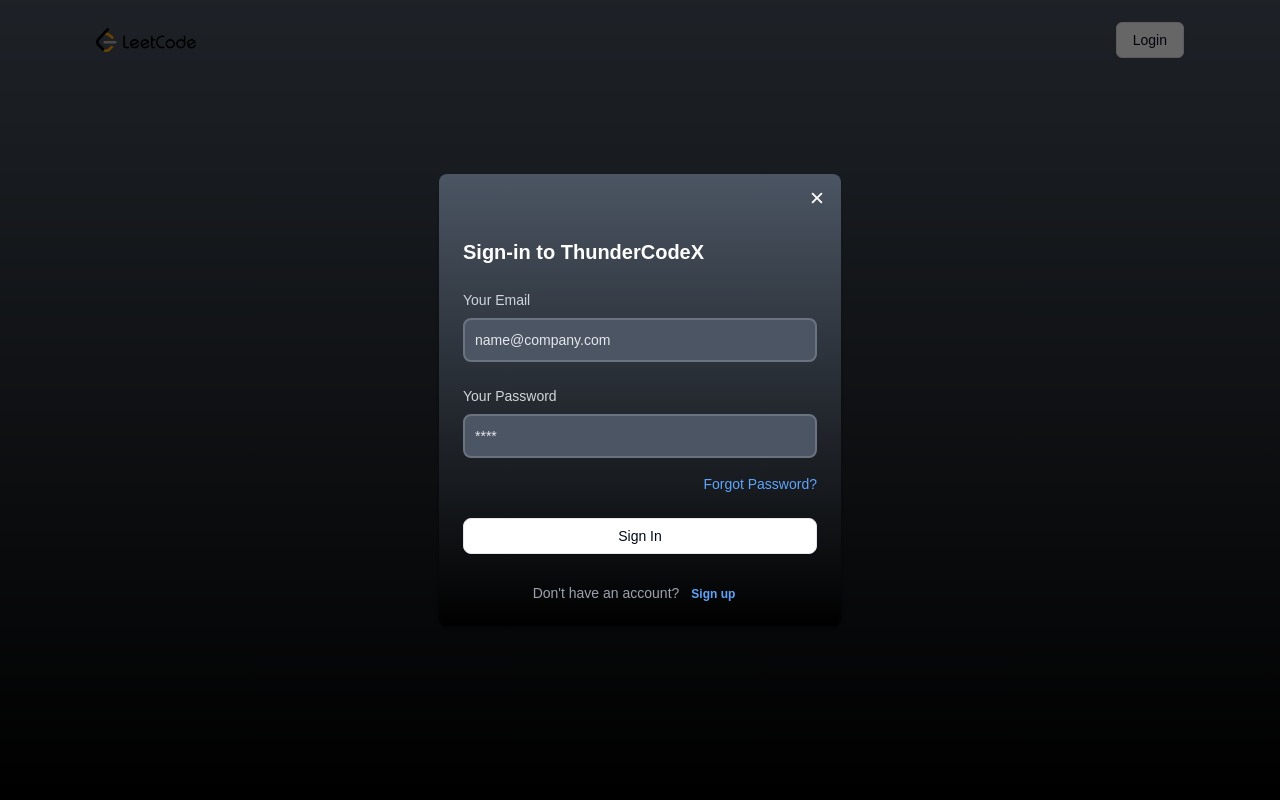
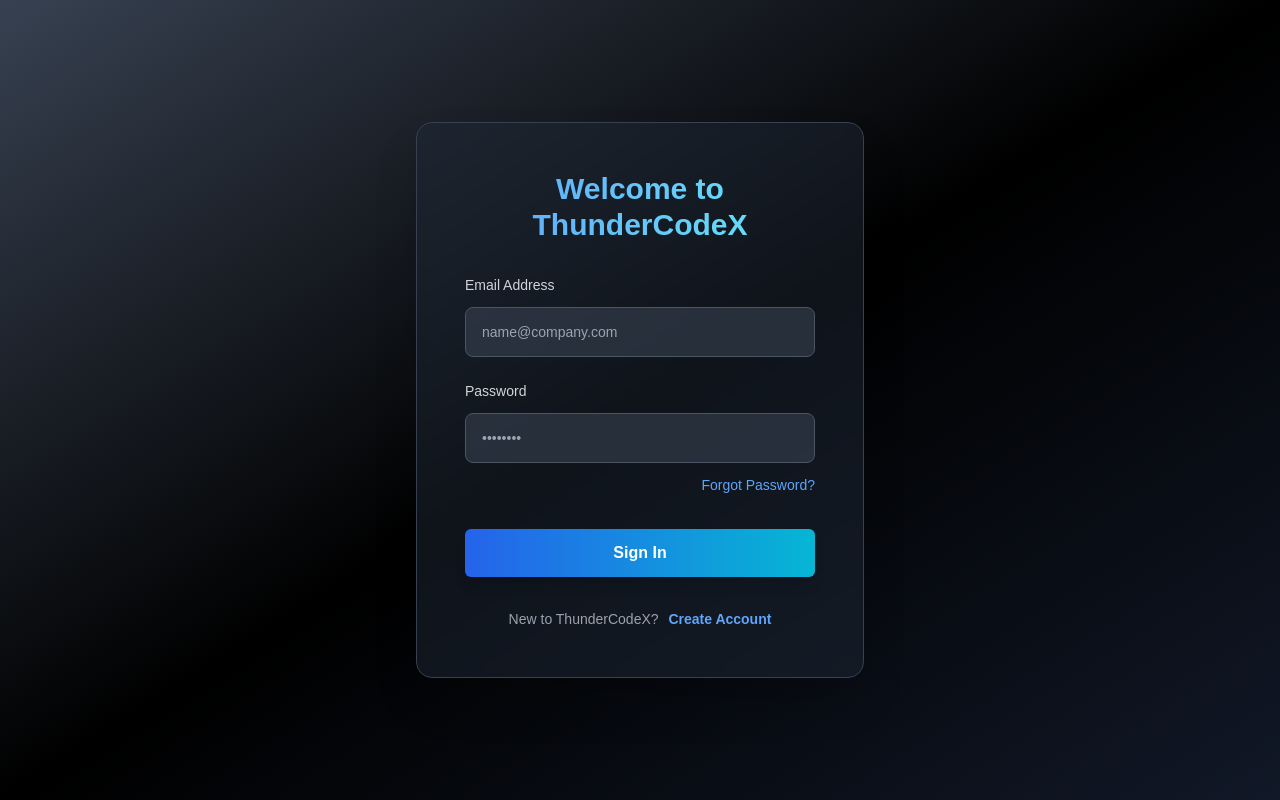
Before and after one commit to KARDT89/ThunderCodeX, a Next.js app in the folder my-app/: page /login in a window 1280 px wide. Built offline with nearby package versions, Linux system fonts and the light colour scheme.

Commit message:
add: Firebase + signup

```diff
--- a/my-app/app/(auth)/layout.jsx
+++ /dev/null
@@ -1,37 +0,0 @@
-import React from 'react'
-import { Navbar } from '@/app/components/Navbar/Navbar'
-import { IoClose } from 'react-icons/io5'
-
-const layout = ({children}) => {
-  return (
-    <>
-    <div className='bg-gradient-to-b from-gray-600 to-black h-screen relative'>
-        <div className="max-w-7xl mx-auto">
-            <Navbar/>
-        </div>
-        <>
-      <div className="absolute top-0 left-0 w-full h-full flex items-center justify-center bg-black bg-opacity-60"></div>
-      <div className="w-full sm:w-[450px]  absolute top-[50%] left-[50%] translate-x-[-50%] translate-y-[-50%]  flex justify-center items-center">
-        <div className="relative w-full h-full mx-auto flex items-center justify-center">
-          <div className="bg-white rounded-lg shadow relative w-full bg-gradient-to-b from-bg-orange to-slate-900 mx-6">
-            <div className="flex justify-end p-2">
-              <button
-                type="button"
-                className="bg-transparent  rounded-lg text-sm p-1.5 ml-auto inline-flex items-center hover:bg-gray-800 hover:text-white text-white"
-                // onClick={closeModal}
-              >
-                <IoClose className="h-5 w-5" />
-              </button>
-            </div>
-            {children}
-          </div>
-        </div>
-      </div>
-    </>
-
-    </div>
-    </>
-
-  )
-}
-export default layout
--- a/my-app/app/(auth)/login/page.jsx
+++ b/my-app/app/(auth)/login/page.jsx
@@ -1,63 +1,80 @@
 import React from "react";
 import { Button } from "@/components/ui/button";
+import Link from "next/link";
+
 
 const Login = () => {
+
     return (
-    <form className="space-y-6 px-6 py-4">
-      <h3 className="text-xl text-white font-bold">Sign-in to ThunderCodeX</h3>
+
+        <div className="min-h-screen bg-gradient-to-br from-gray-700 via-black to-gray-900 flex items-center justify-center p-4">
+            <form className="space-y-8 p-12 rounded-2xl bg-gray-800/50 backdrop-blur-sm border border-gray-700 shadow-2xl w-full max-w-md">
+                <h3 className="text-3xl text-center font-extrabold bg-gradient-to-r from-blue-400 to-cyan-300 bg-clip-text text-transparent">
+                    Welcome to ThunderCodeX
+                </h3>
+
+                <div className="space-y-6">
                     <div>
                         <label
                             htmlFor="email"
-          className="text-sm font-medium block mb-2 text-gray-300"
+                            className="block mb-3 text-sm font-medium text-gray-300"
                         >
-          Your Email
+                            Email Address
                         </label>
                         <input
                             type="email"
-          name="email"
                             id="email"
-          className="border-2 outline-none sm:text-sm rounded-lg focus:ring-blue-500 focus:border-blue-500 block w-full p-2.5 bg-gray-600 border-gray-500 placeholder-gray-200"
+                            className="w-full px-4 py-3.5 text-sm rounded-lg bg-gray-700/60 border border-gray-600 focus:border-blue-500 focus:ring-2 focus:ring-blue-500/30 placeholder-gray-400 text-white transition-all duration-200"
                             placeholder="name@company.com"
                         />
                     </div>
-      <div className="flex flex-col">
+
+                    <div>
                         <label
                             htmlFor="password"
-          className="text-sm font-medium block mb-2 text-gray-300"
+                            className="block mb-3 text-sm font-medium text-gray-300"
                         >
-          Your Password
+                            Password
                         </label>
                         <input
                             type="password"
-          name="password"
                             id="password"
-          className="border-2 outline-none sm:text-sm rounded-lg focus:ring-blue-500 focus:border-blue-500 block w-full p-2.5 bg-gray-600 border-gray-500 placeholder-gray-200"
-          placeholder="****"
+                            className="w-full px-4 py-3.5 text-sm rounded-lg bg-gray-700/60 border border-gray-600 focus:border-blue-500 focus:ring-2 focus:ring-blue-500/30 placeholder-gray-400 text-white transition-all duration-200"
+                            placeholder="••••••••"
                         />
+                        <Link href='/reset-password'>
                             <button
                                 type="button"
-          // onClick={onSwitchToReset}
-          className="text-sm text-blue-400 hover:text-blue-300 transition-colors mt-4 flex justify-end"
+                                className="text-sm mt-3 text-blue-400 hover:text-blue-300 transition-colors w-full text-right"
                             >
                                 Forgot Password?
                             </button>
+                        </Link>
+
                     </div>
-      <Button type="submit" variant={"outline"} className="w-full rounded-lg">
+                </div>
+
+                <Button
+                    type="submit"
+                    className="w-full py-6 text-base font-semibold bg-gradient-to-r from-blue-600 to-cyan-500 hover:from-blue-700 hover:to-cyan-600 text-white transition-all hover:scale-[1.02] shadow-lg hover:shadow-blue-500/20"
+                >
                     Sign In
                 </Button>
-      <div className="text-center text-sm text-gray-400">
-        Don't have an account?
+
+                <div className="text-sm text-center text-gray-400">
+                    New to ThunderCodeX?{" "}
+                    <Link href={'/signup'}>
                         <Button
-          type="button"
                             variant="link"
-          size="sm"
-          // onClick={onSwitchToSignup}
-          className="font-semibold text-blue-400 hover:text-blue-300 transition-colors"
+                            className="p-0 text-blue-400 hover:text-blue-300 font-semibold ml-1.5 h-auto"
                         >
-          Sign up
+                            Create Account
                         </Button>
+                    </Link>
+
                 </div>
             </form>
+        </div>
     );
 };
 
--- a/my-app/app/(auth)/reset-password/page.jsx
+++ b/my-app/app/(auth)/reset-password/page.jsx
@@ -1,34 +1,53 @@
-import React from 'react'
-import { Button } from '@/components/ui/button'
+import React from "react";
+import { Button } from "@/components/ui/button";
+import Link from "next/link";
 
 const ResetPassword = () => {
 	return (
-    <form className='space-y-6 px-6 lg:px-8 pb-4 sm:pb-6 xl:pb-8'>
-			<h3 className='text-xl font-bold text-white '>Reset Password</h3>
-			<p className='text-sm text-white text-semibold'>
-				Forgotten your password? Enter your e-mail address below, and we&apos;ll send you an e-mail allowing you
-				to reset it.
+		<div className="min-h-screen bg-gradient-to-br from-gray-700 via-black to-gray-900 flex items-center justify-center p-4">
+			<form className="space-y-8 p-12 rounded-2xl bg-gray-800/50 backdrop-blur-sm border border-gray-700 shadow-2xl w-full max-w-md">
+				<h3 className="text-3xl text-center font-extrabold bg-gradient-to-r from-blue-400 to-cyan-300 bg-clip-text text-transparent">
+					Reset Password
+				</h3>
+
+				<p className="text-sm text-gray-300 text-center">
+					Forgotten your password? Enter your e-mail address below, and we&apos;ll send you a link to reset it.
 				</p>
+
 				<div>
-				<label htmlFor='email' className='text-sm font-medium block mb-2 text-gray-300'>
-					Your email
+					<label htmlFor="email" className="block mb-3 text-sm font-medium text-gray-300">
+						Your Email
 					</label>
 					<input
-					type='email'
-					name='email'
-					id='email'
-					className='border-2 outline-none sm:text-sm rounded-lg focus:ring-blue-500 focus:border-blue-500 block w-full p-2.5 bg-gray-600 border-gray-500 placeholder-gray-400 text-white'
-					placeholder='name@company.com'
+						type="email"
+						id="email"
+						className="w-full px-4 py-3.5 text-sm rounded-lg bg-gray-700/60 border border-gray-600 focus:border-blue-500 focus:ring-2 focus:ring-blue-500/30 placeholder-gray-400 text-white transition-all duration-200"
+						placeholder="name@company.com"
 					/>
 				</div>
 
 				<Button
-				type='submit'
-                variant={'outline'} className='w-full'>
+					type="submit"
+					className="w-full py-6 text-base font-semibold bg-gradient-to-r from-blue-600 to-cyan-500 hover:from-blue-700 hover:to-cyan-600 text-white transition-all hover:scale-[1.02] shadow-lg hover:shadow-blue-500/20"
+				>
 					Reset Password
 				</Button>
+
+				<div className="text-sm text-center text-gray-400">
+					Remembered your password?{" "}
+					<Link href={'/login'}>
+						<Button
+							variant="link"
+							className="p-0 text-blue-400 hover:text-blue-300 font-semibold ml-1.5 h-auto"
+						>
+							Sign In
+						</Button>
+					</Link>
+
+				</div>
 			</form>
-  )
-}
+		</div>
+	);
+};
 
-export default ResetPassword
+export default ResetPassword;
--- a/my-app/app/(auth)/signup/page.jsx
+++ b/my-app/app/(auth)/signup/page.jsx
@@ -1,71 +1,124 @@
-import React from "react";
+'use client';
+
+import React, {useEffect} from "react";
 import { Button } from "@/components/ui/button";
+import Link from "next/link";
+import {useState} from "react";
+import {auth} from "@/app/firebase/firebase";
+import {useCreateUserWithEmailAndPassword} from "react-firebase-hooks/auth";
+import {useRouter} from "next/navigation";
 
 const Signup = () => {
+    const [inputs, setInputs] = useState({displayName:"", email: "", password: ""});
+
+    const router = useRouter();
+
+    const handleChangeInput = (e) => {
+        setInputs((prev) => ({...prev, [e.target.name]: e.target.value}));
+    }
+    const [
+        createUserWithEmailAndPassword,
+        user,
+        loading,
+        error,
+    ] = useCreateUserWithEmailAndPassword(auth);
+
+    const handleRegister = async (e) => {
+        e.preventDefault();
+        try{
+            const newUser = await createUserWithEmailAndPassword(inputs.email, inputs.password);
+            if(!newUser) return
+            await router.push("/");
+
+        }catch (error) {
+            alert(error.message);
+        }
+    }
+    useEffect(() => {
+        if(error) alert(error.message);
+    },[error])
+
+
     return (
-    <form className="space-y-6 px-6 py-4">
-      <h3 className="text-xl text-white font-bold">Sign-up to ThunderCodeX</h3>
+        <div className="min-h-screen bg-gradient-to-br from-gray-700 via-black to-gray-900 flex items-center justify-center p-4">
+            <form className="space-y-8 p-12 rounded-2xl bg-gray-800/50 backdrop-blur-sm border border-gray-700 shadow-2xl w-full max-w-md" onSubmit={handleRegister}>
+                <h3 className="text-3xl text-center font-extrabold bg-gradient-to-r from-blue-400 to-cyan-300 bg-clip-text text-transparent">
+                    Join ThunderCodeX
+                </h3>
+
+                <div className="space-y-6">
                     <div>
                         <label
                             htmlFor="displayName"
-          className="text-sm font-medium block mb-2 text-gray-300"
+                            className="block mb-3 text-sm font-medium text-gray-300"
                         >
                             Display Name
                         </label>
                         <input
-          type="displayName"
+                            onChange={handleChangeInput}
+                            type="text"
+                            id="displayName"
                             name="displayName"
-          id="displayName"
-          className="border-2 outline-none sm:text-sm rounded-lg focus:ring-blue-500 focus:border-blue-500 block w-full p-2.5 bg-gray-600 border-gray-500 placeholder-gray-200"
-          placeholder="John Doe"
+                            className="w-full px-4 py-3.5 text-sm rounded-lg bg-gray-700/60 border border-gray-600 focus:border-blue-500 focus:ring-2 focus:ring-blue-500/30 placeholder-gray-400 text-white transition-all duration-200"
+                            placeholder="CodeWarrior42"
                         />
                     </div>
+
                     <div>
                         <label
                             htmlFor="email"
-          className="text-sm font-medium block mb-2 text-gray-300"
+                            className="block mb-3 text-sm font-medium text-gray-300"
                         >
-          Email
+                            Email Address
                         </label>
                         <input
+                            onChange={handleChangeInput}
                             type="email"
+                            id="email"
                             name="email"
-          id="email"
-          className="border-2 outline-none sm:text-sm rounded-lg focus:ring-blue-500 focus:border-blue-500 block w-full p-2.5 bg-gray-600 border-gray-500 placeholder-gray-200"
+                            className="w-full px-4 py-3.5 text-sm rounded-lg bg-gray-700/60 border border-gray-600 focus:border-blue-500 focus:ring-2 focus:ring-blue-500/30 placeholder-gray-400 text-white transition-all duration-200"
                             placeholder="name@company.com"
                         />
                     </div>
-      <div className="flex flex-col">
+
+                    <div>
                         <label
                             htmlFor="password"
-          className="text-sm font-medium block mb-2 text-gray-300"
+                            className="block mb-3 text-sm font-medium text-gray-300"
                         >
                             Password
                         </label>
                         <input
+                            onChange={handleChangeInput}
                             type="password"
+                            id="password"
                             name="password"
-          id="password"
-          className="border-2 outline-none sm:text-sm rounded-lg focus:ring-blue-500 focus:border-blue-500 block w-full p-2.5 bg-gray-600 border-gray-500 placeholder-gray-200"
-          placeholder="****"
+                            className="w-full px-4 py-3.5 text-sm rounded-lg bg-gray-700/60 border border-gray-600 focus:border-blue-500 focus:ring-2 focus:ring-blue-500/30 placeholder-gray-400 text-white transition-all duration-200"
+                            placeholder="••••••••"
                         />
                     </div>
-      <Button type="submit" variant={"outline"} className="w-full rounded-lg">
-        Sign up
+                </div>
+                <Button
+                    type="submit"
+                    className="w-full py-6 text-base font-semibold bg-gradient-to-r from-blue-600 to-cyan-500 hover:from-blue-700 hover:to-cyan-600 text-white transition-all hover:scale-[1.02] shadow-lg hover:shadow-blue-500/20"
+                >
+                    Create Account
                 </Button>
-      <div className="text-center text-sm text-gray-400">
-        Already have an account?
+
+                <div className="text-sm text-center text-gray-400">
+                    Already have an account?{" "}
+                    <Link href="/login">
                         <Button
-          type="button"
                             variant="link"
-          size="sm"
-          // onClick={onSwitchToSignup}
-          className="font-semibold text-blue-400 hover:text-blue-300 transition-colors"
+                            className="p-0 text-blue-400 hover:text-blue-300 font-semibold ml-1.5 h-auto"
                         >
                             Sign In
                         </Button>
+                    </Link>
+
                 </div>
             </form>
+        </div>
     );
 };
 
--- /dev/null
+++ b/my-app/app/firebase/firebase.jsx
@@ -0,0 +1,20 @@
+// Import the functions you need from the SDKs you need
+import { initializeApp, getApp, getApps } from "firebase/app";
+import {getAuth} from "firebase/auth";
+import {getFirestore} from "firebase/firestore";
+
+const firebaseConfig = {
+    apiKey: process.env.NEXT_PUBLIC_FIREBASE_API_KEY,
+    authDomain: process.env.NEXT_PUBLIC_FIREBASE_AUTH_DOMAIN,
+    projectId: process.env.NEXT_PUBLIC_FIREBASE_PROJECT_ID,
+    storageBucket: process.env.NEXT_PUBLIC_FIREBASE_STORAGE_BUCKET,
+    messagingSenderId: process.env.NEXT_PUBLIC_FIREBASE_MESSAGING_SENDER_ID,
+    appId: process.env.NEXT_PUBLIC_FIREBASE_APP_ID,
+};
+
+const app = !getApps.length ? initializeApp(firebaseConfig) : getApp();
+
+const auth = getAuth(app);
+const firestore = getFirestore(app);
+
+export {auth, firestore, app}
--- a/my-app/package.json
+++ b/my-app/package.json
@@ -12,11 +12,14 @@
     "@radix-ui/react-slot": "^1.1.2",
     "class-variance-authority": "^0.7.1",
     "clsx": "^2.1.1",
+    "firebase": "^11.3.1",
     "lucide-react": "^0.475.0",
     "next": "14.2.24",
     "react": "^18",
     "react-dom": "^18",
+    "react-firebase-hooks": "^5.1.1",
     "react-icons": "^5.4.0",
+    "react-router-dom": "^7.1.5",
     "recoil": "^0.7.7",
     "tailwind-merge": "^3.0.1",
     "tailwindcss-animate": "^1.0.7"
```
Also changed, not shown: 2 other files (tests, documents, lock files or other folders). Lines whose indentation alone changed are shown as unchanged.
